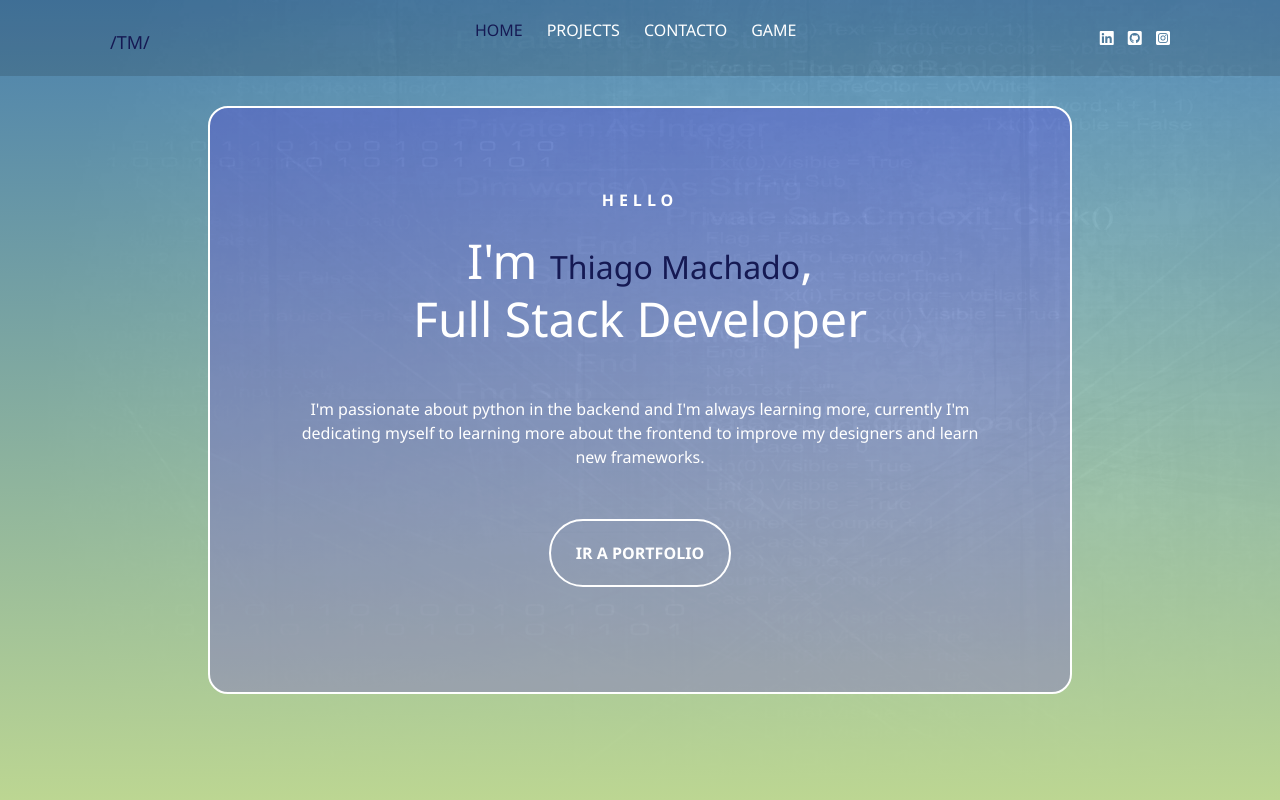
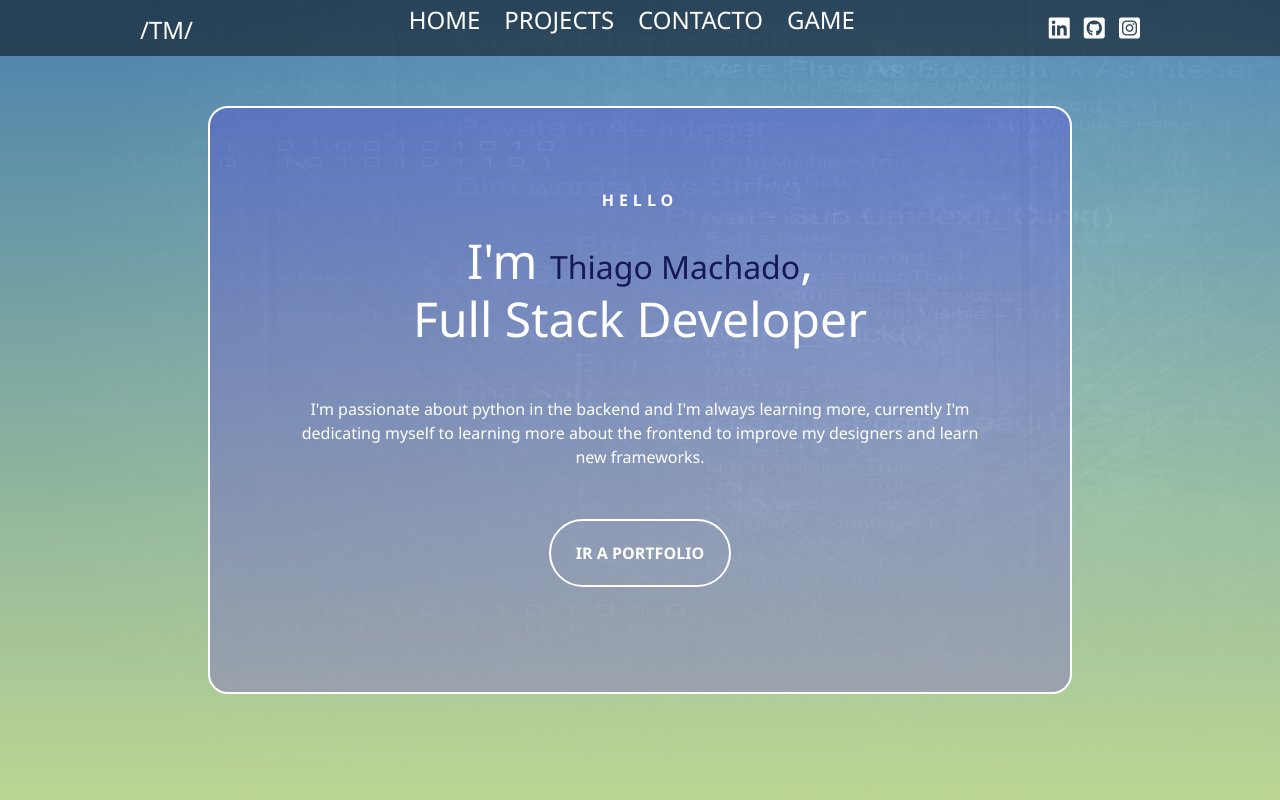
Before and after one commit to thiagoc-machado/portifolio, a plain HTML site: page index.html in a window 1280 px wide. Shown: the top 800 px of the page. Drawn offline with nearby package versions, Linux system fonts and the light colour scheme; no server answers.

Commit message:
responsive menu

```diff
--- a/index.html
+++ b/index.html
@@ -21,10 +21,10 @@
     <div class="contenido">
         <header>
             <div class="contenido-header">
-                <h1><a href="#inicio">/TM/</a></h1>
+                <h1><a id="logo" href="#inicio">/TM/</a></h1>
                 <nav id="nav" class="">
                     <ul id="links">
-                        <li><a href="#inicio" class="seleccionado" onclick="seleccionar(this)">HOME</a></li>
+                        <li><a href="#inicio" onclick="seleccionar(this)">HOME</a></li>
                         <li><a href="#portfolio" onclick="seleccionar(this)">PROJECTS</a></li>
                         <li><a href="#contacto" onclick="seleccionar(this)">CONTACTO</a></li>
                         <li><a href="#game" onclick="seleccionar(this)">GAME</a></li>
@@ -145,7 +145,7 @@
         <canvas id="game" width="375" height="375"></canvas>
         <a id="titulo">Stick NINJA</a>
         <div id="introduction">Click the ACTION button to extend the stick, <br>click again to drop it.</div>
-        <div id="perfect">DOUBLE SCORE</div>
+        <div id="perfect">PERFECT<br>DOUBLE SCORE</div>
         <!-- <div id="score"></div> -->
         <div class="placar" id="placar">
             <a>SCORE</a>
--- a/script.js
+++ b/script.js
@@ -19,14 +19,12 @@ document.getElementById('form')
     });
 });
 
-//Función que me aplica el estilo a la opciòn seleccionada y quita la previamente seleccionada
 function seleccionar(link) {
   var opciones = document.querySelectorAll('#links  a');
   opciones[0].className = "";
   opciones[1].className = "";
   opciones[2].className = "";
   opciones[3].className = "";
-    opciones[4].className = "";
   link.className = "seleccionado";
 
   //Hacemos desaparecer el menu una vez que se ha seleccionado una opcion
--- a/style.css
+++ b/style.css
@@ -40,7 +40,7 @@ body {
     height: 100vh;
 }
 #inicio .contenido header {
-    background-color: rgba(0, 0, 0, 0.137);
+    background-color: rgba(0, 0, 0, 0.5);
     position: fixed;
     width: 100%;
     z-index: 100;
@@ -49,16 +49,17 @@ body {
 #inicio .contenido header .contenido-header {
     max-width: 1100px;
     margin: auto;
+
     display: flex;
     justify-content: space-between;
     align-items: center;
-    padding: 10px 20px;
+    margin-top: 0;
 }
 #inicio .contenido header .contenido-header h1 a{
-    text-align: center;
-    font-size: large;
     text-decoration: none;
-    color: var(--pri-color);
+    color: #fff;
+    font-size: .6em;
+    margin-left: 50px;
 }
 #inicio .contenido header .contenido-header nav ul {
     list-style: none;
@@ -70,22 +71,24 @@ body {
     color: var(--font-color);
     margin: 0 12px;
     font-weight: 400;
-    transition: .5s;
+    transition: 1s;
+    font-size: 1.5em;
 }
 #inicio .contenido header .contenido-header nav ul a:hover{
     color: var(--pri-color);
+}
+#inicio .contenido header .contenido-header .redes{
+    margin-right: 50px;
 }
 #inicio .contenido header .contenido-header .redes a {
     text-decoration: none;
     color: var(--font-color);
     display: inline-block;
     margin-left: 10px;
-    transition: .5s;
+    transition: 1s;
+    font-size: 1.5em;
 }
 #inicio .contenido header .contenido-header .redes a:hover {
-    color: var(--pri-color);
-}
-#inicio .contenido header .contenido-header .seleccionado {
     color: var(--pri-color);
 }
 #inicio .contenido .presentacion {
@@ -269,14 +272,6 @@ body {
     width: 100%;
 }
 
-/* #score {
-    position:absolute;
-    top: 5px;
-    right: 100px;
-    font-size: 2em;
-    font-weight: 900;
-} */
-
 #introduction {
     width: 300px;
     height: 120px;
@@ -305,11 +300,14 @@ body {
 }
 
 #perfect {
+    display: flex;
+    flex-direction: column;
     position: absolute;
     opacity: 0;
     font-weight: 700;
     font-size: 1.5em;
     transition: opacity 2s;
+    justify-items: center;
 }
 #action {
     width: 200px;
@@ -432,6 +430,8 @@ footer a {
     }
     #icono-nav {
         display: block;
+        margin-right: 50px;
+        font-size: 1.5em;
     }
     #servicios {
         padding: 50px 15px;
@@ -458,6 +458,5 @@ footer a {
         position: absolute;
         margin-bottom: 1500px;
         font-size: 2em;
-    }
-}
+
     /* game */
```
Lines whose indentation alone changed are shown as unchanged.
